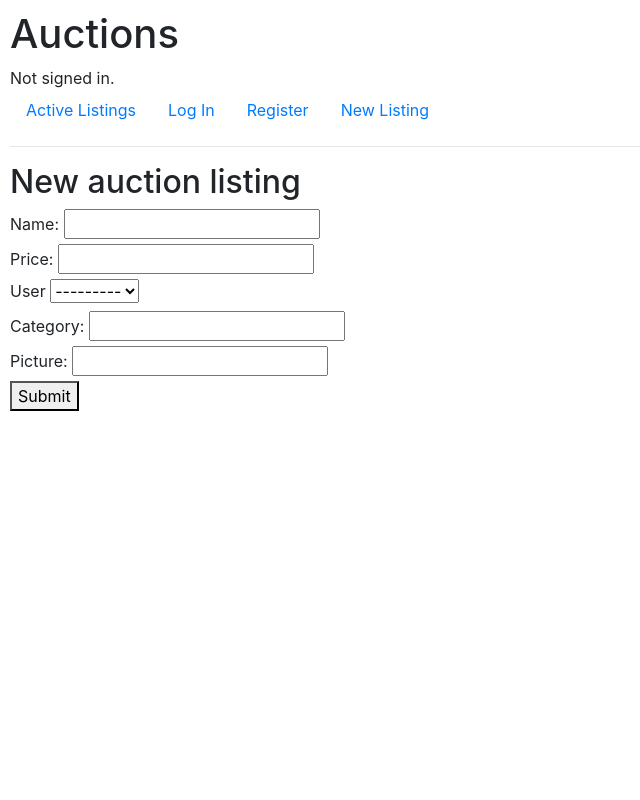
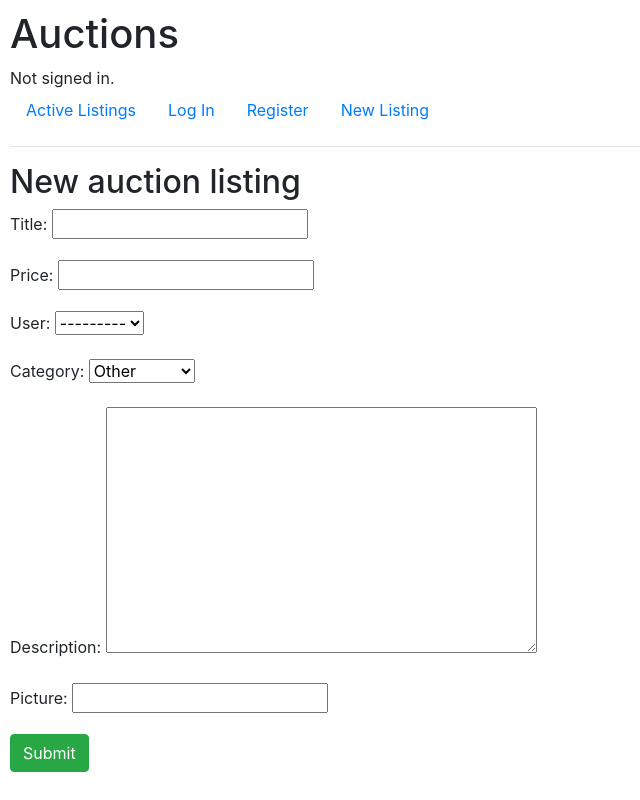
Before and after one commit to BlakeFaye/CS50-JS, a Django app: page /new_listing/ in a window 1280 px wide. Shown: the whole page, without its empty margins (0-640 px from the left). Run offline with Django 3.2, Linux system fonts and the light colour scheme; data comes from the database, SQL or seed files in the repository; both versions use the stored data as it was after the commit; some libraries are stand-ins or nearby versions.

Commit message:
Fin du formulaire d'ajout de listing

```diff
--- a/Project2/commerce/auctions/forms.py
+++ b/Project2/commerce/auctions/forms.py
@@ -6,4 +6,4 @@ class Auction_Listing_Form(ModelForm):
 
     class Meta:
         model = Auction_Listing
-        fields = ["title", "price", "user", "category", "picture"]
+        fields = ["title", "price", "user", "category", "description", "picture"]
--- a/Project2/commerce/auctions/models.py
+++ b/Project2/commerce/auctions/models.py
@@ -5,11 +5,20 @@ from django.db import models
 class User(AbstractUser):
     pass
 
+CATEGORY_OPTIONS = [
+    ("fashion", "Fashion"),
+    ("toys", "Toys"),
+    ("electronics", "Electronics"),
+    ("home", "Home"),
+    ("other", "Other")
+    ]
+
 class Auction_Listing(models.Model):
     title = models.CharField(max_length=240)
     price = models.FloatField()
     user = models.ForeignKey(User, related_name="auction_user", on_delete=models.CASCADE)
-    category = models.CharField(max_length=300)
+    category = models.CharField(max_length=300, choices=CATEGORY_OPTIONS, default="other")
+    description = models.TextField(max_length=1000)
     picture = models.CharField(max_length=300) #TODO
     date = models.DateTimeField(auto_now=True)
 
--- a/Project2/commerce/auctions/templates/auctions/new_listing.html
+++ b/Project2/commerce/auctions/templates/auctions/new_listing.html
@@ -4,26 +4,10 @@
     <h2>New auction listing</h2>
     <form method="POST">
         {% csrf_token %}
-        <label for="title">Name:</label>
-        <input type="text" name="title" id="title" required>
-        <br>
-        <label for="price">Price:</label>
-        <input type="text" name="price" id="price" required>
-        <br>
-        <label for="{{ form.user.label }}">{{ form.user.label }}</label>
-        <select id="{{ form.user.auto_id }}" name="{{ form.car_type.name }}">
-        {% for value, label in form.fields.user.choices %}
-            <option value="{{ value }}"{% if form.user.value == value %} selected{% endif %}>{{ label }}</option>
-        {% endfor %}
-        </select>
-        <br>
-        <label for="category">Category:</label>
-        <input type="text" name="category" id="category" required>
-        <br>
-        <label for="picture">Picture:</label>
-        <input type="text" name="picture" id="picture" required>
-        <br>
-        <button type="submit">Submit</button>
+        {{ form.errors }}
+        {{ form.non_field_errors }}
+        {{ form.as_p }}
+    <button type="submit" class="btn btn-success">Submit</button>
     </form>
     </form>
 {% endblock %}
--- a/Project2/commerce/auctions/views.py
+++ b/Project2/commerce/auctions/views.py
@@ -70,12 +70,16 @@ def listings(request):
     })
 
 def new_listing(request):
-        print(request.method)
         if request.method == 'POST':
             form = Auction_Listing_Form(request.POST)
+            print("1")
             if form.is_valid():
+                print("2")
                 form.save()
                 return redirect('index')
+            else:
+                print("4")
         else:
+            print("3")
             form = Auction_Listing_Form()
         return render(request, 'auctions/new_listing.html', {'form': form})
```
Also changed, not shown: Project2/commerce/auctions/migrations/0006_auction_listing_description.py (added), Project2/commerce/auctions/migrations/0007_alter_auction_listing_category.py (added), Project2/commerce/auctions/migrations/0008_alter_auction_listing_category_and_more.py (added), Project2/commerce/db.sqlite3.
